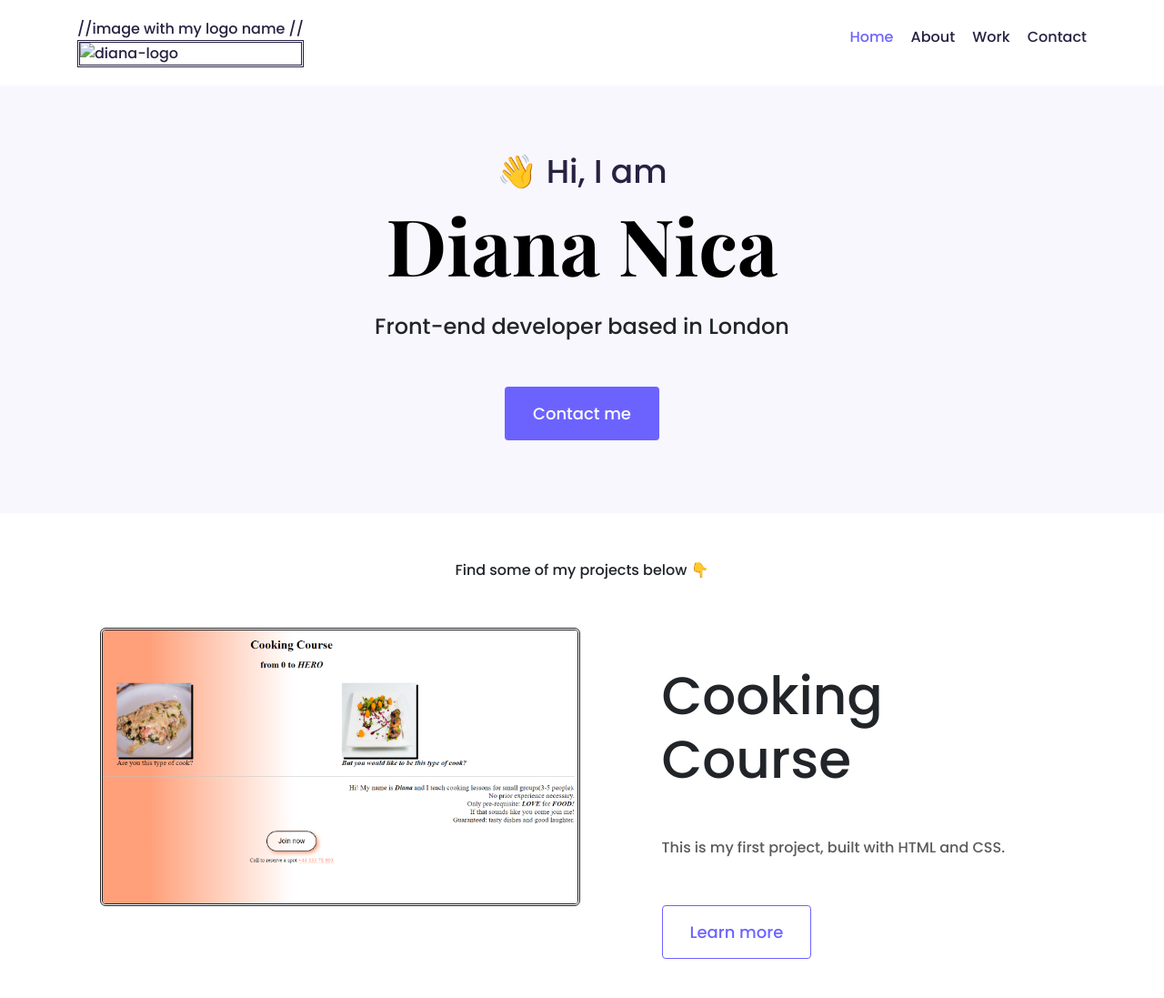
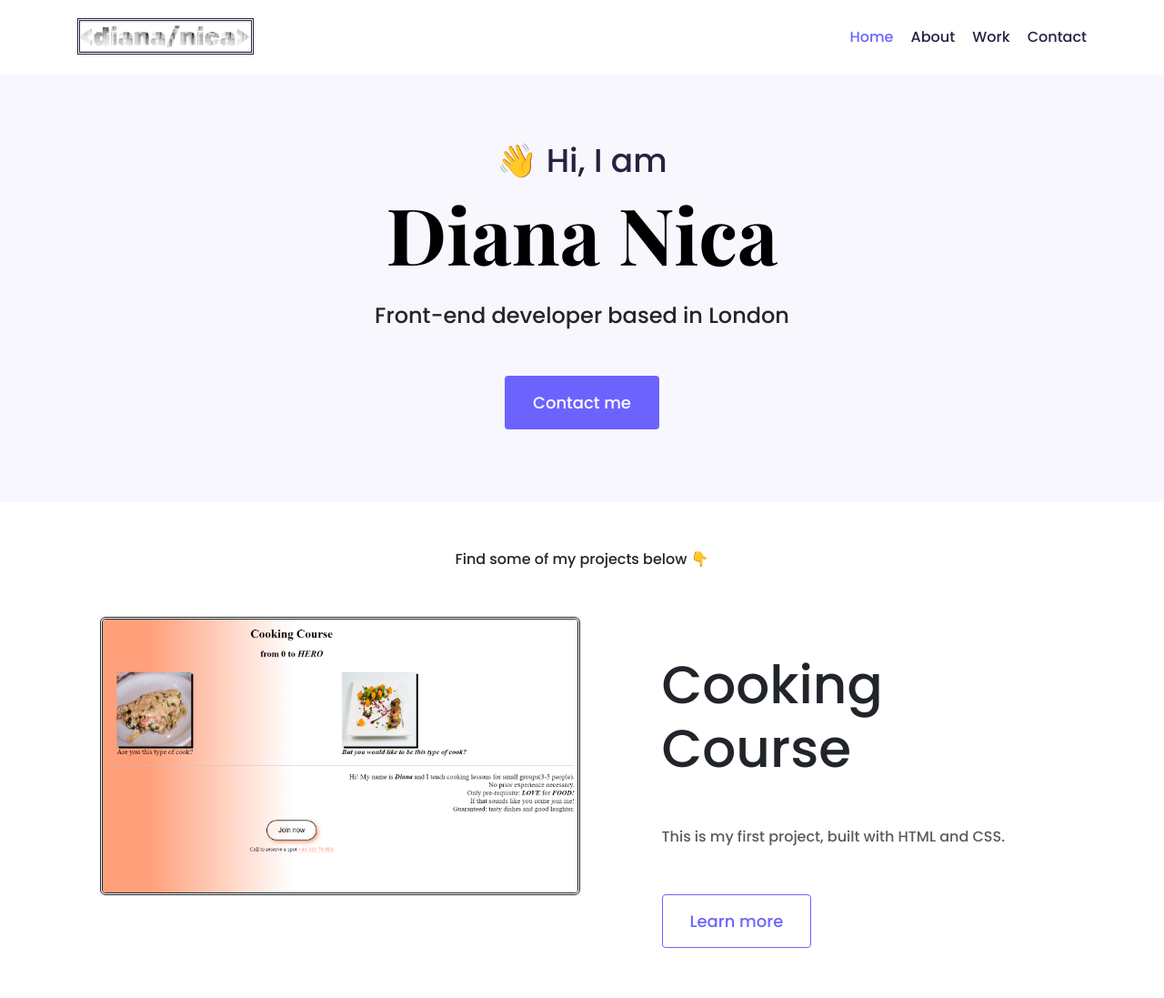
Before and after one commit to mdnica/portfolio-project, a plain HTML site: page index.html in a window 1280 px wide. Shown: the top 1097 px of the page at 91% size. Drawn offline with nearby package versions, Linux system fonts and the light colour scheme.

Commit message:
added logo picture + style

```diff
--- a/index.html
+++ b/index.html
@@ -43,8 +43,11 @@
     <div class="container">
       <nav class="d-flex justify-content-between">
         <a href="/" title="homepage">
-          //image with my logo name //
-          <img src="images/" class="logo d-none d-md-block" alt="diana-logo" />
+          <img
+            src="images/DNlogo.png"
+            class="logo d-none d-md-block"
+            alt="diana-logo"
+          />
         </a>
         <ul>
           <li class="active">
--- a/src/styles.css
+++ b/src/styles.css
@@ -8,6 +8,10 @@
 body {
   font-family: var(--default-font-family);
   display: block;
+}
+
+.logo {
+  max-height: 40px;
 }
 
 @media (min-width: 768px) .container {
```
